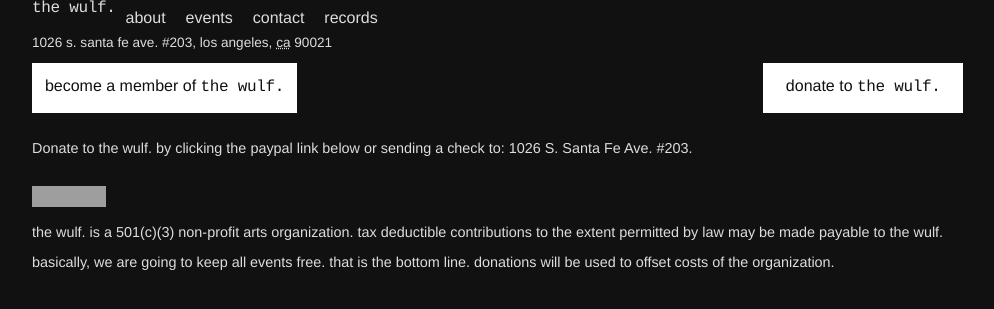
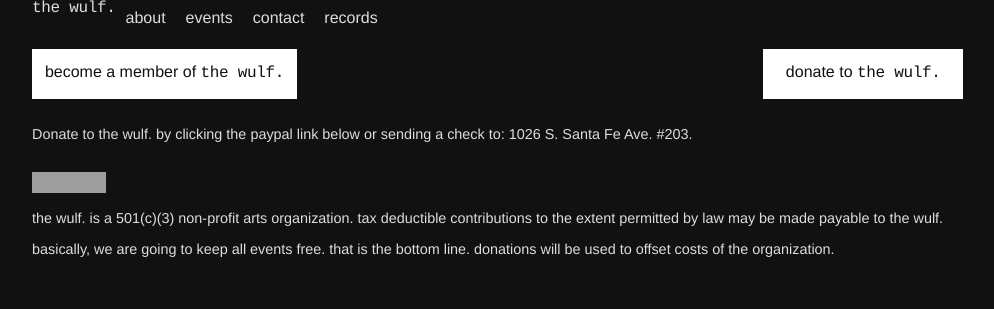
Before and after one commit to the-wulf/thewulf-webapp, a Django app: template templates/donate.html in a window 1280 px wide. Shown: the top 309 px of the page, without its empty margins (128-1122 px from the left). Run offline with Django 3.2, Linux system fonts and the light colour scheme; the template is opened without the code that fills it, so the values that code supplies are empty; parts of the project's set-up code (start-up, migrations or seed data) failed here and were passed over; some libraries are stand-ins or nearby versions; grey boxes are pictures that could not be loaded.

Commit message:
removing address from header template
we don't have that space anymore :(

```diff
--- a/templates/header.html
+++ b/templates/header.html
@@ -9,14 +9,7 @@
 		    <li><a href="http://www.records.thewulf.org">records</a></li>
 	    </ul>
 	</nav>
-    <div class="address vcard">
-		<a href="http://maps.google.com/maps?f=q&source=s_q&hl=en&geocode=&q=1026+south+santa+fe+ave+los+angeles+ca+90021&sll=34.108393,-118.152466&sspn=0.596948,1.230469&ie=UTF8&ll=34.031803,-118.229949&spn=0.009336,0.019226&z=16&iwloc=A" target="_BLANK">
-	  		<span class="street-address">1026 s. santa fe ave. #203</span>,
-	  			<span class="locality"> los angeles</span>,
-	  			<abbr class="region" title="California">ca</abbr>
-	  			<span class="postal-code">90021</span>
-	  				</a>
-	</div>
+    <div class="address vcard"> </div>
 	<p>
 		<nav>
 	    <ul>
```
